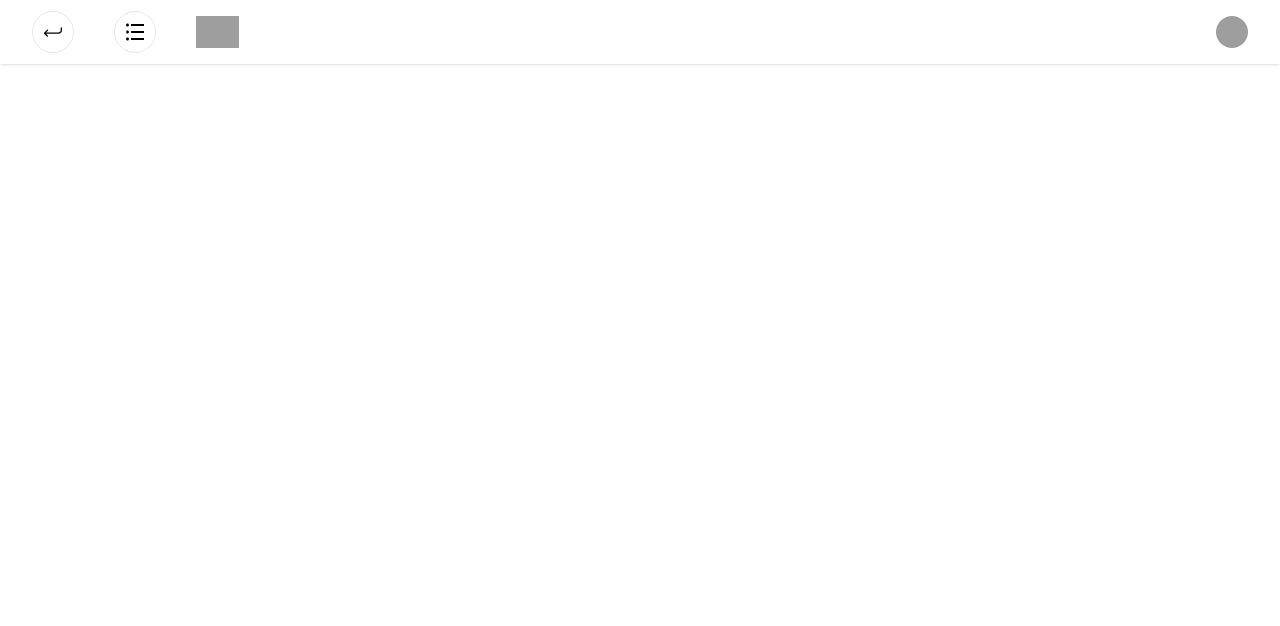
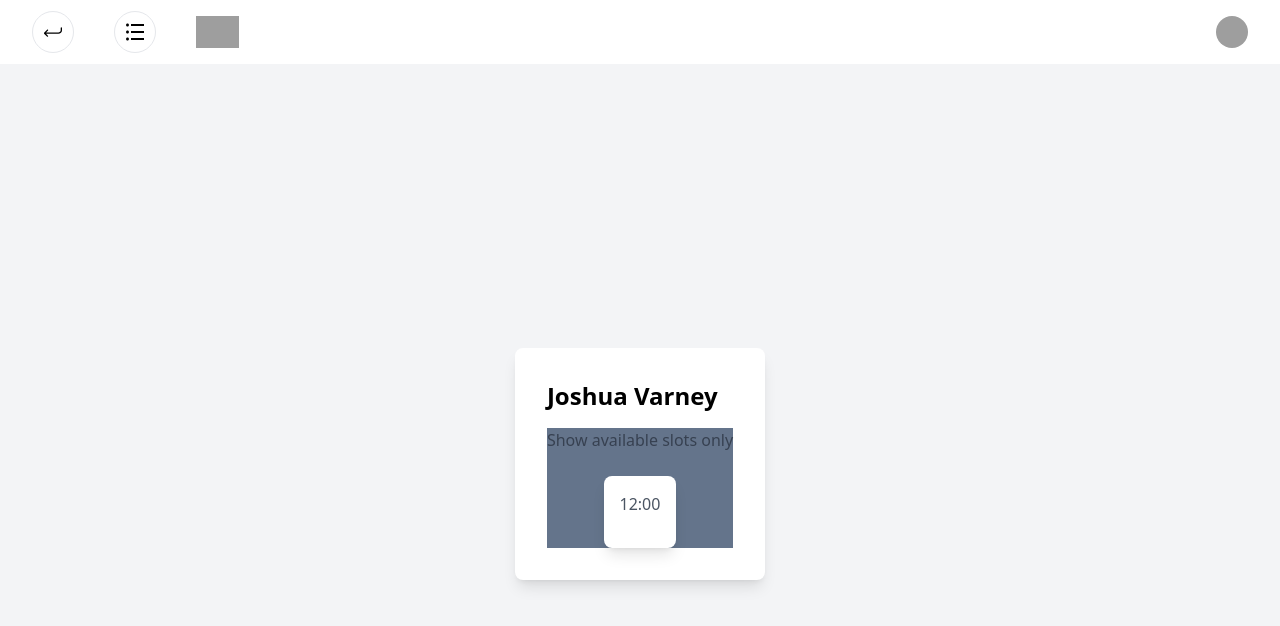
Before and after one commit to Josh-Varney/TSAPP, a React (Create React App) app in the folder ts-app/: page /teacher-sessions/booking in a window 1280 px wide. Shown: the top 626 px of the page. Built offline with nearby package versions, Linux system fonts and the light colour scheme; no server answers; sample sign-in values are in the browser's storage; grey boxes are pictures that could not be loaded.

Commit message:
Scheduler-Layout

```diff
--- a/ts-app/package.json
+++ b/ts-app/package.json
@@ -16,6 +16,7 @@
     "firebase-admin": "^12.5.0",
     "postcss": "^8.4.45",
     "react": "^18.3.1",
+    "react-card-slider-component": "^1.0.9",
     "react-dom": "^18.3.1",
     "react-icons": "^5.3.0",
     "react-router-dom": "^6.26.2",
--- a/ts-app/src/App.js
+++ b/ts-app/src/App.js
@@ -10,7 +10,8 @@
 import GroupBookingSystem from './components/client-group-sessions/group-bookings';
 import CalendarSystem from './components/client-calendar/timetable';
 import EventSystem from './components/large-events/events';
-import ScheduleScreen from './components/teacher-activites/booking-system/scheduler';
+import ScheduleScreen from './components/client-activities/activity';
+import ScheduleLesson from './components/teacher-activites/booking-system/schedule-booking';
 
 function App() {
   return (
@@ -34,6 +35,14 @@
             </ProtectedRoute>
           }
         />
+        <Route
+        path="/booking-activity"
+        element={
+          <ProtectedRoute>
+            <ScheduleScreen />
+          </ProtectedRoute>
+        }
+      />
         <Route
           path="/group-sessions"
           element={
@@ -62,7 +71,7 @@
         path="/teacher-sessions/booking"
         element={
           <ProtectedRoute>
-            <ScheduleScreen />
+            <ScheduleLesson />
           </ProtectedRoute>
         }
       />
--- /dev/null
+++ b/ts-app/src/components/client-activities/activity-card.css
@@ -0,0 +1,17 @@
+/* src/SchedulerCard.css */
+.scheduler-card {
+    border: 1px solid #ccc;
+    border-radius: 8px;
+    padding: 16px;
+    margin: 16px;
+    box-shadow: 0 2px 4px rgba(0, 0, 0, 0.1);
+    background-color: #fff;
+  }
+
+  .scheduler-card h2 {
+    margin: 0 0 8px;
+  }
+
+  .scheduler-card p {
+    margin: 4px 0;
+  }
--- /dev/null
+++ b/ts-app/src/components/client-activities/activity-card.jsx
@@ -0,0 +1,16 @@
+// src/SchedulerCard.js
+import React from 'react';
+import './activity-card.css'; // Import CSS for styling
+
+const SchedulerCard = ({ title, date, time, description }) => {
+  return (
+    <div className="scheduler-card">
+      <h2>{title}</h2>
+      <p><strong>Date:</strong> {date}</p>
+      <p><strong>Time:</strong> {time}</p>
+      <p>{description}</p>
+    </div>
+  );
+};
+
+export default SchedulerCard;
--- /dev/null
+++ b/ts-app/src/components/client-activities/activity.jsx
@@ -0,0 +1,49 @@
+import React from "react";
+import ScedulerNav from "../teacher-activites/aspects/scheduler-nav";
+import SchedulerCard from "./activity-card";
+
+const events = [
+    {
+      title: 'Team Meeting',
+      date: '2024-09-20',
+      time: '10:00 AM',
+      description: 'Discuss project updates and next steps.'
+    },
+    {
+      title: 'Doctor Appointment',
+      date: '2024-09-21',
+      time: '2:00 PM',
+      description: 'Regular check-up with Dr. Smith.'
+    },
+    {
+      title: 'Coffee with Sarah',
+      date: '2024-09-22',
+      time: '3:30 PM',
+      description: 'Catch up and discuss our vacation plans.'
+    },
+  ];
+
+
+const ScheduleScreen = () => {
+    return (
+        <div className="">
+            <div>
+                <ScedulerNav />
+            </div>
+            <div className="App">
+                <h1>Scheduler</h1>
+                {events.map((event, index) => (
+                    <SchedulerCard
+                    key={index}
+                    title={event.title}
+                    date={event.date}
+                    time={event.time}
+                    description={event.description}
+                    />
+                ))}
+            </div>
+        </div>
+    );
+};
+
+export default ScheduleScreen;
--- /dev/null
+++ b/ts-app/src/components/teacher-activites/aspects/full-screen-card.jsx
@@ -0,0 +1,52 @@
+import React from 'react';
+import MiniCard from './mini-time-card';
+
+
+const FullScreenCard = () => {
+  return (
+    <div className="flex items-center justify-center h-screen bg-gray-100">
+      <div className="bg-white shadow-lg rounded-lg p-8 max-w-md">
+        <h1 className="text-2xl font-bold mb-4">Joshua Varney</h1>
+        <div className='bg-slate-500 w-full h-full'>
+            <div>
+                <div>
+                    {/* Teacher Card to Swap  */}
+                </div>
+                <div>
+                    {/* Swipeable Timeline which updates the available slots below */}
+                </div>
+            </div>
+            <div className='flex flex-row justify-between'>
+                <div>
+                    {/* This is going to be a button to not hide the available times */}
+                </div>
+                <div>
+                    <p className="text-gray-700 mb-6">
+                    Show available slots only
+                    </p>
+                </div>
+            </div>
+            <div>
+                {/* This will require some computation to formate the cards correctly in a row that wraps around */}
+                <MiniCard />
+            </div>
+            <div>
+                {/* Alerts Card which will notify the user whenever a slot becomes available */}
+            </div>
+            <div>
+                {/* Book a place in a open lesson */}
+                {/* This will produce a slideable card whenever a lesson is open at a particular time that the person selects */}
+            </div>
+            <div>
+                {/* Book a lesson */}
+                {/* Display of available teachers at the time that the user has selected */}
+                {/* Almost like a list dropdown with the pricing of booking the lesson */}
+            </div>
+
+        </div>
+      </div>
+    </div>
+  );
+};
+
+export default FullScreenCard;
--- /dev/null
+++ b/ts-app/src/components/teacher-activites/aspects/mini-time-card.jsx
@@ -0,0 +1,13 @@
+const MiniCard = () => {
+    return (
+      <div className="flex items-center justify-center">
+        <div className="bg-white shadow-lg rounded-lg p-4 flex flex-col items-center justify-between">
+          <p className="text-gray-600 mb-4 text-center">
+            12:00
+          </p>
+        </div>
+      </div>
+    );
+  };
+
+export default MiniCard;
--- /dev/null
+++ b/ts-app/src/components/teacher-activites/booking-system/schedule-booking.jsx
@@ -0,0 +1,18 @@
+import React from "react";
+import ScedulerNav from "../aspects/scheduler-nav";
+import FullScreenCard from "../aspects/full-screen-card";
+
+const ScheduleLesson = () => {
+    return (
+        <div>
+            <div>
+                <ScedulerNav />
+            </div>
+            <div>
+                <FullScreenCard />
+            </div>
+        </div>
+    );
+};
+
+export default ScheduleLesson;
--- a/ts-app/src/components/teacher-activites/booking-system/scheduler.jsx
+++ /dev/null
@@ -1,12 +0,0 @@
-import React from "react";
-import ScedulerNav from "../aspects/scheduler-nav";
-
-const ScheduleScreen = () => {
-    return (
-        <div>
-            <ScedulerNav />
-        </div>
-    );
-};
-
-export default ScheduleScreen;
```
Also changed, not shown: 1 other file (tests, documents, lock files or other folders).
